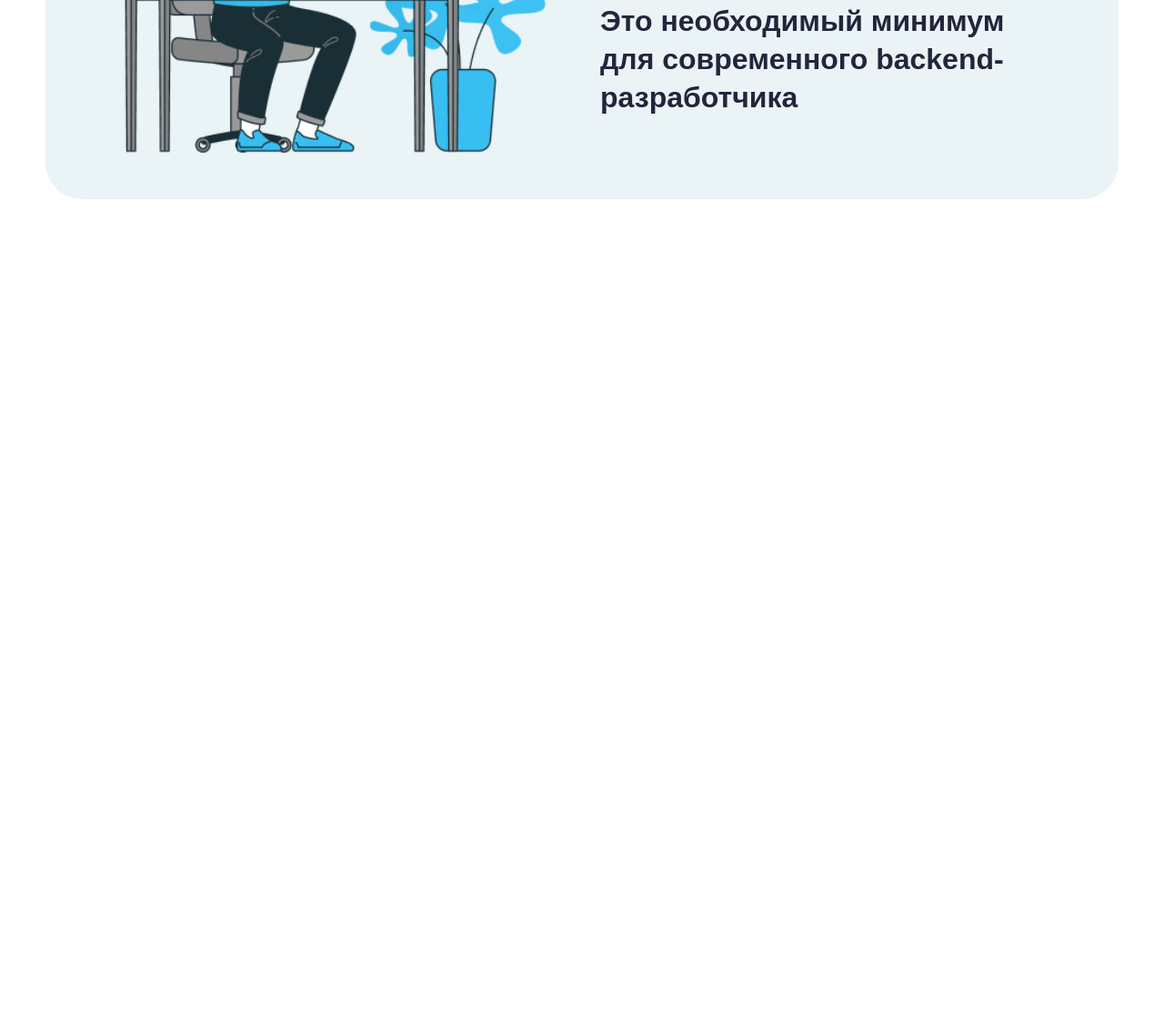
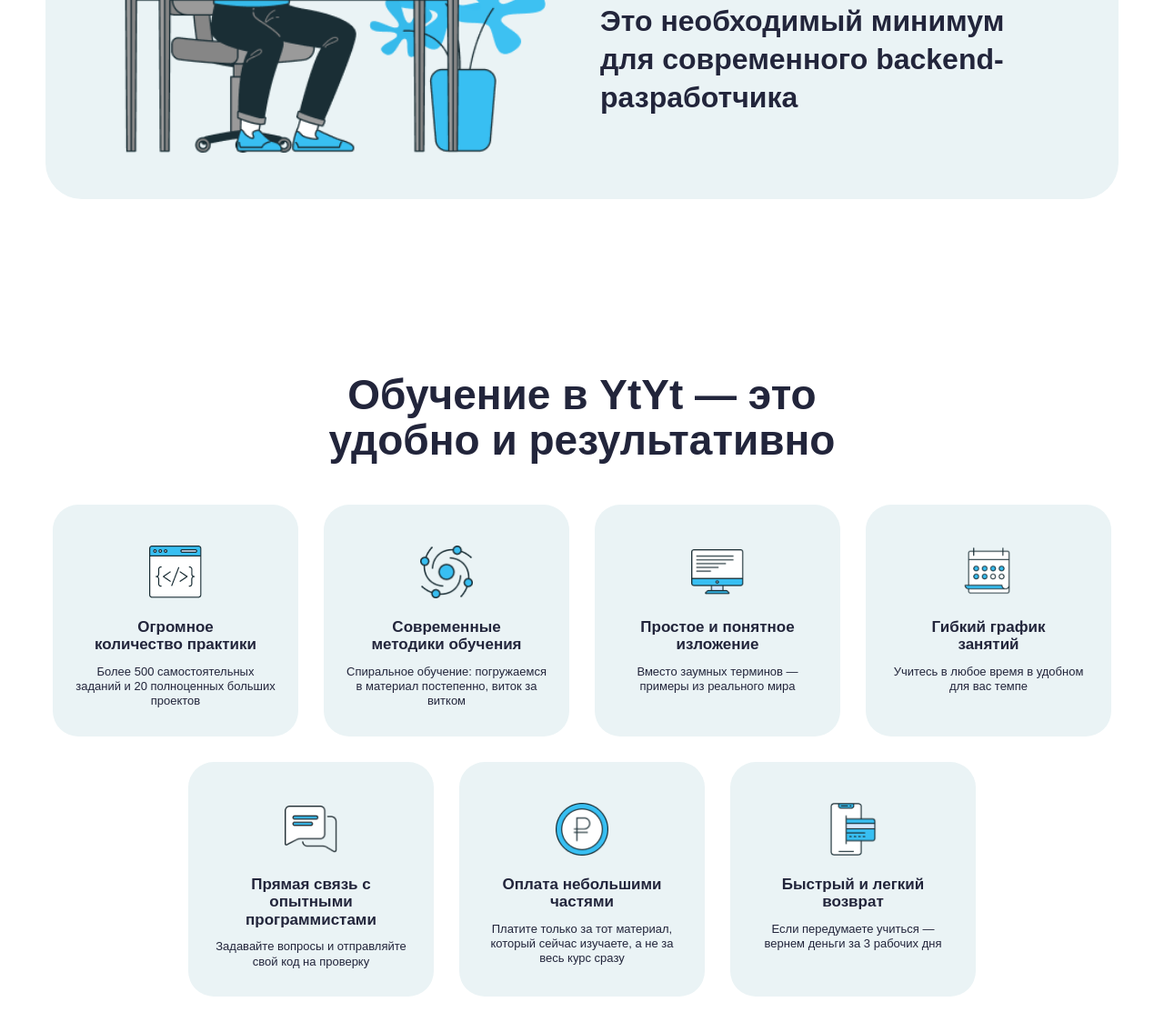
Before and after one commit to ismatovbenya2-droid/sass2, a plain HTML site: page index.html in a window 1280 px wide. Shown: the part 1203-2338 px from the top of the page at 91% size. Before the commit the page ends 1522 px from the top, so only its background shows below. Drawn offline with Linux system fonts and the light colour scheme.

Commit message:
third commit

```diff
--- a/index.html
+++ b/index.html
@@ -124,6 +124,61 @@
     </div>
 
 </section>
+<section class="main16">
+    <div class="container">
 
+        <h2 class="text5">
+            Обучение в YtYt — это<br>
+            удобно и результативно
+        </h2>
+
+        <div class="main17">
+
+            <div class="main18">
+                <img src="./card1.png" alt="" class="img4">
+                <h3>Огромное<br>количество практики</h3>
+                <p>Более 500 самостоятельных заданий и 20 полноценных больших проектов</p>
+            </div>
+
+            <div class="main18">
+                <img src="./card2.png" alt="" class="img4">
+                <h3>Современные<br>методики обучения</h3>
+                <p>Спиральное обучение: погружаемся в материал постепенно, виток за витком</p>
+            </div>
+
+            <div class="main18">
+                <img src="./card3.png" alt="" class="img4">
+                <h3>Простое и понятное<br>изложение</h3>
+                <p>Вместо заумных терминов — примеры из реального мира</p>
+            </div>
+
+            <div class="main18">
+                <img src="./card4.png" alt="" class="img4">
+                <h3>Гибкий график<br>занятий</h3>
+                <p>Учитесь в любое время в удобном для вас темпе</p>
+            </div>
+
+            <div class="main18">
+                <img src="./card5.png" alt="" class="img4">
+                <h3>Прямая связь с опытными<br>программистами</h3>
+                <p>Задавайте вопросы и отправляйте свой код на проверку</p>
+            </div>
+
+            <div class="main18">
+                <img src="./card6.png" alt="" class="img4">
+                <h3>Оплата небольшими<br>частями</h3>
+                <p>Платите только за тот материал, который сейчас изучаете, а не за весь курс сразу</p>
+            </div>
+
+            <div class="main18">
+                <img src="./card7.png" alt="" class="img4">
+                <h3>Быстрый и легкий<br>возврат</h3>
+                <p>Если передумаете учиться — вернем деньги за 3 рабочих дня</p>
+            </div>
+
+        </div>
+
+    </div>
+</section>
 </body>
 </html>
--- a/style.scss
+++ b/style.scss
@@ -289,3 +289,53 @@
     font-weight: 700;
     max-width: 500px;
 }
+.main16 {
+    padding: 90px 0;
+    background: #ffffff;
+    border-radius: 0 0 40px 40px;
+}
+
+.text5 {
+    text-align: center;
+    font-size: 46px;
+    line-height: 1.1;
+    color: $dark;
+    margin-bottom: 45px;
+    font-weight: 700;
+}
+
+.main17 {
+    display: flex;
+    flex-wrap: wrap;
+    justify-content: center;
+    gap: 28px;
+}
+
+.main18 {
+    width: 270px;
+    min-height: 255px;
+    background: #eaf3f5;
+    border-radius: 28px;
+    padding: 45px 25px 30px;
+    text-align: center;
+
+    h3 {
+        font-size: 17px;
+        line-height: 1.15;
+        color: $dark;
+        margin: 18px 0 12px;
+        font-weight: 700;
+    }
+
+    p {
+        font-size: 13px;
+        line-height: 1.25;
+        color: $dark;
+    }
+}
+
+.img4 {
+    width: 58px;
+    height: 58px;
+    object-fit: contain;
+}
```
Also changed, not shown: card1.png (added), card2.png (added), card3.png (added), card4.png (added), card5.png (added), card6.png (added), card7.png (added), style.css, 2 other files.
